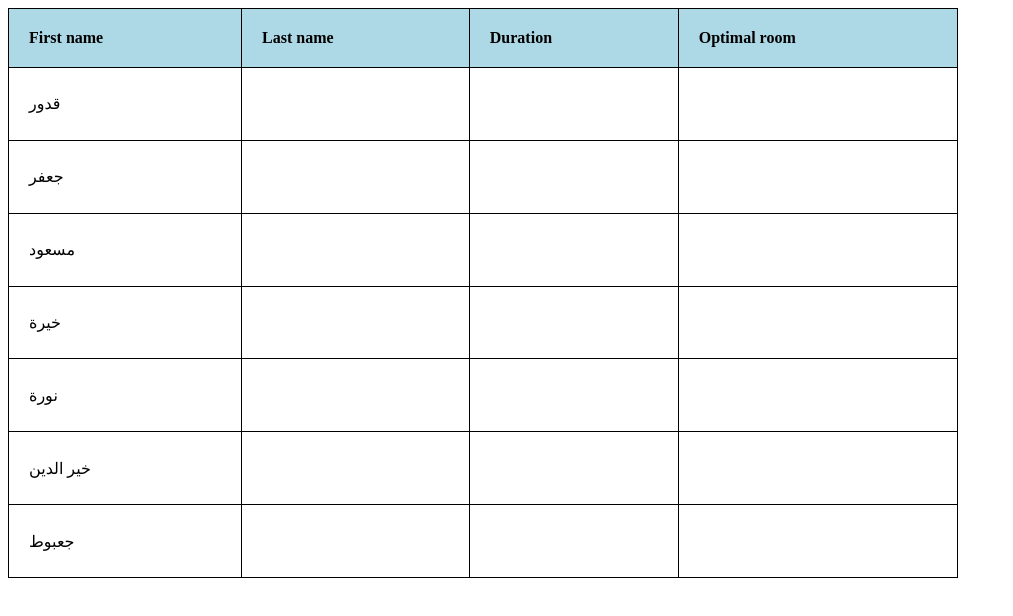
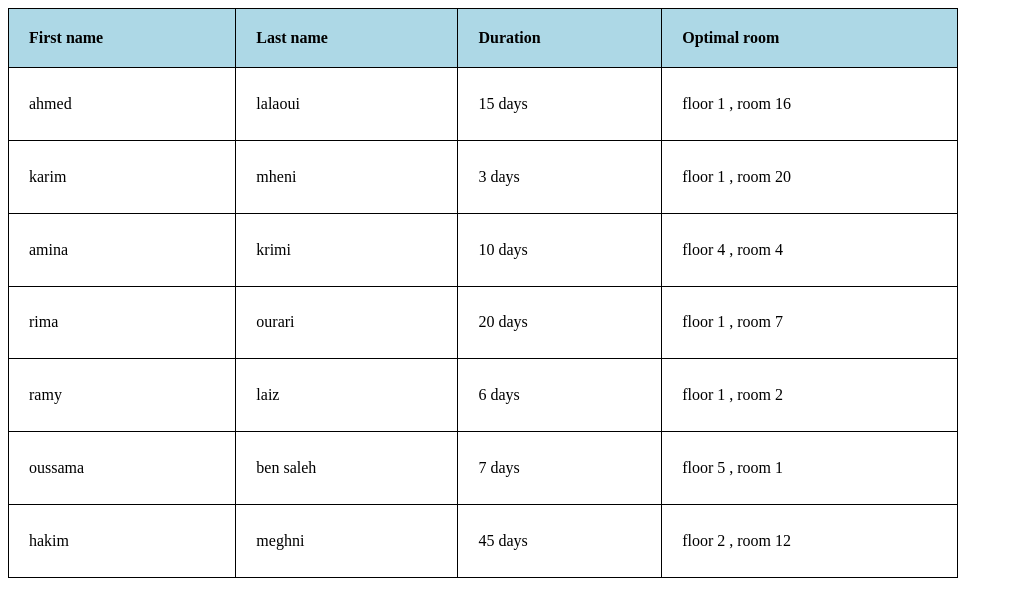
Before and after one commit to khayro0668/memoir3, a website: page try.html in a window 1280 px wide. Shown: the whole page, without its empty margins (0-1013 px from the left). Drawn offline with Linux system fonts and the light colour scheme.

Commit message:
gfgfgffg

```diff
--- a/try.html
+++ b/try.html
@@ -38,46 +38,46 @@
         </thead>
         <tbody>
             <tr>
-                <td>قدور</td>
-                <td></td>
-                <td></td>
-                <td></td>
+                <td>ahmed</td>
+                <td>lalaoui</td>
+                <td>15 days</td>
+                <td>floor 1  , room 16</td>
             </tr>
             <tr>
-                <td>جعفر</td>
-                <td></td>
-                <td></td>
-                <td></td>
+                <td>karim</td>
+                <td>mheni</td>
+                <td>3 days</td>
+                <td>floor 1  , room 20</td>
             </tr>
             <tr>
-                <td>مسعود</td>
-                <td></td>
-                <td></td>
-                <td></td>
+                <td>amina</td>
+                <td>krimi</td>
+                <td>10 days</td>
+                <td>floor 4  , room 4</td>
             </tr>
             <tr>
-                <td>خيرة</td>
-                <td></td>
-                <td></td>
-                <td></td>
+                <td>rima</td>
+                <td>ourari</td>
+                <td>20 days</td>
+                <td>floor 1  , room 7</td>
             </tr>
             <tr>
-                <td>نورة</td>
-                <td></td>
-                <td></td>
-                <td></td>
+                <td>ramy</td>
+                <td>laiz</td>
+                <td>6 days</td>
+                <td>floor 1  , room 2</td>
             </tr>
             <tr>
-                <td>خير الدين</td>
-                <td></td>
-                <td></td>
-                <td></td>
+                <td>oussama</td>
+                <td>ben saleh</td>
+                <td>7 days</td>
+                <td>floor 5  , room 1</td>
             </tr>
             <tr>
-                <td>جعبوط</td>
-                <td></td>
-                <td></td>
-                <td></td>
+                <td>hakim</td>
+                <td>meghni</td>
+                <td>45 days</td>
+                <td>floor 2  , room 12</td>
             </tr>
         </tbody>
     </table>
```
